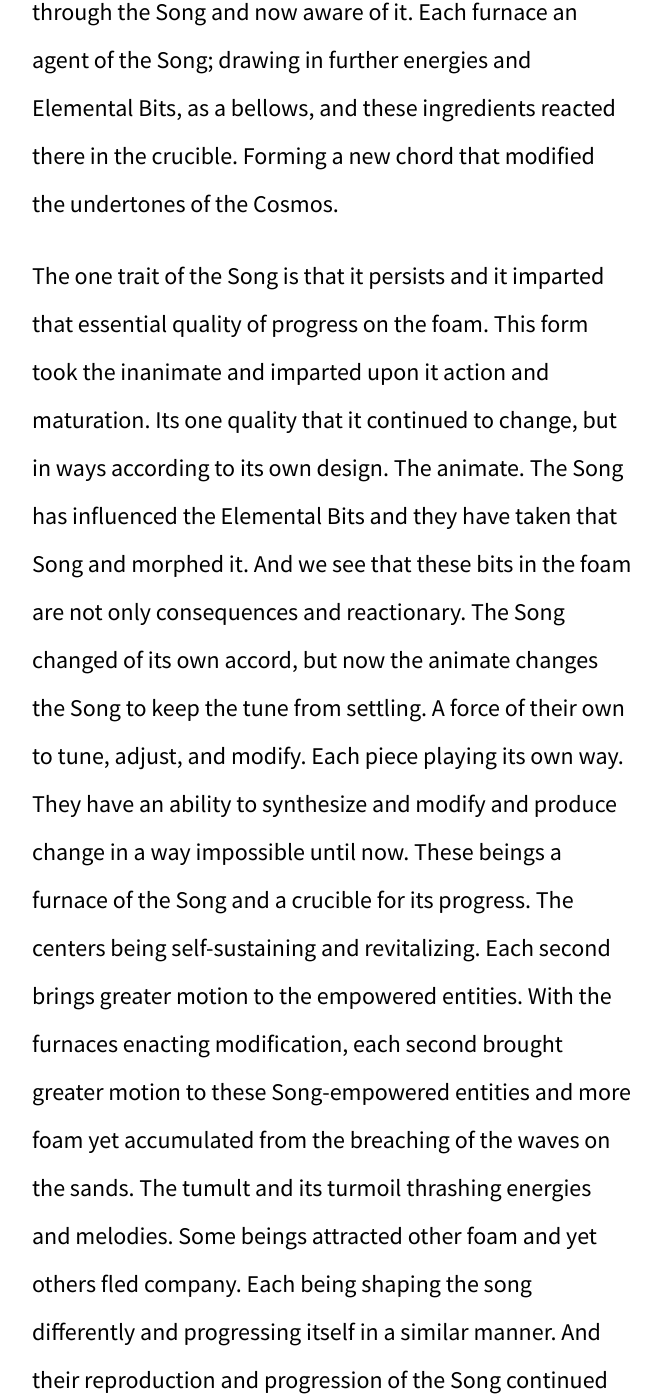
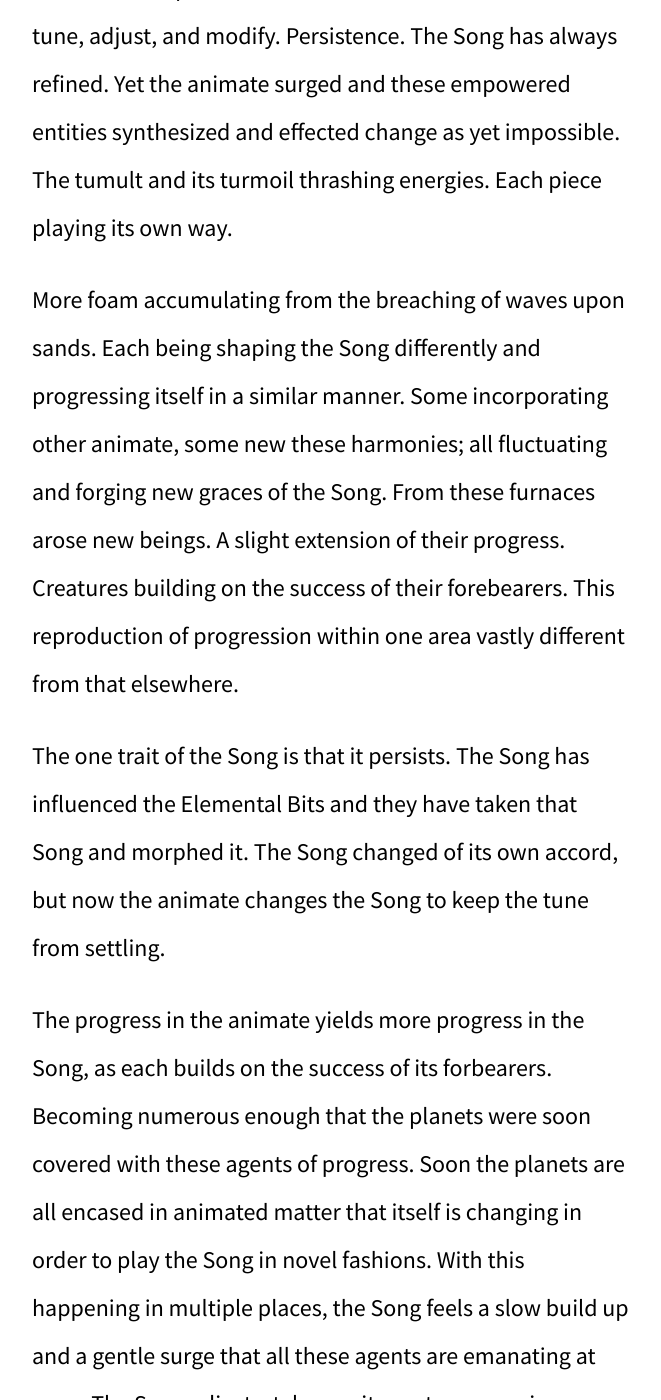
Before and after one commit to kyletolle/the-mechanism-collection, a Jekyll site: the page built from index.md, in a window 1280 px wide and 1400 px high, scrolled down 7208 px. Shown: the whole window, without its empty margins (308-969 px from the left). Built offline with Jekyll 4.4.1, drawn with Linux system fonts in a browser that asks for light colours; some of the changed text lies outside the part shown.

Commit message:
First stage of the draft

```diff
--- a/index.md
+++ b/index.md
@@ -109,86 +109,75 @@ Void, and the emotion of the Song imparted to the Elemental Bits.
 
 ### Covering of the Inanimate
 
-The Song grew in intensity and filled the Cosmos with motion. The Inanimate
-pulsed with the progression of the Song. The Elemental bits now collapsed,
-bound, inseperable. Stars poured out their energy to those fledgling spheres
-that drew near and then orbited. The pitch of the Song shifted and the planets
-reacted. The Song's measures caused the planets to expand and contract;
-forming stretches, wrinkles, and rifts on the surfaces. Giving each a unique
-aspect. At this boundary, where the planets and Void met, the surface Bits
-formed a great steam. And so the planets gained their atmospheres. Another
-change to the Song, and even the atmospheres were moved and the motion began
-the rains which settled on the planets as oceans. A glaze that absorbed the
-measures of the Song and captures the energy of the stars. These forces
-combined, compounded, compressed and this refinement lead the planets to
-termor. Starting in their oceans ripples which harmonized, focused, and
-intensified. Building to waves that broke upon the shores. Whitecaps spreading
-as the waves overlapped and peaked and troughed. The oceans boiled and writhed
-and churned; spitting plumes of spray and foam that caught in the wind,
-drifted across the creaking earth, and settled once the breeze failed. The
-sea foam sticking and building and forming islands that spread, drifted,
-wandered. The ripples and foam of the seas traveled together as embodiments of
-the Song. Eventually covering the entire surface of the oceans. Waves and
-sunlight adding to the heat held by the atmospheres of the planets. The Song's
-music percolating through the atmosphere, with the starlight, to drip into the
-sea foam. The froth shielding it; compacting it to its core; internalizing it.
-This core buzzing and humming with intensity until the spark was hit and
-spontanaeity begot life. At first a single instance of this interanlized,
-revitalizing, self-nourishing energy. But then it erupted throughout these
-cauldrons of power. These beings furnaces of the Song and a crucible for its
-change. Forged through the Song and now aware of it. Each furnace an agent of
-the Song; drawing in further energies and Elemental Bits, as a bellows, and
-these ingredients reacted there in the crucible. Forming a new chord that
-modified the undertones of the Cosmos.
+Another change to the Song, and even the atmospheres were moved and condensed.
+The motion began the rains which settled on the planets as oceans. A glaze
+which absorbed the measures of the Song and captured the energy of the stars.
+These forces combined, compounded, compressed and the Inanimate pulsed with
+the progression of the Song.
 
-The one trait of the Song is that it persists and it imparted that essential
-quality of progress on the foam. This form took the inanimate and imparted
-upon it action and maturation. Its one quality that it continued to change,
-but in ways according to its own design. The animate. The Song has influenced
-the Elemental Bits and they have taken that Song and morphed it. And we see
-that these bits in the foam are not only consequences and reactionary. The
-Song changed of its own accord, but now the animate changes the Song to keep
-the tune from settling. A force of their own to tune, adjust, and modify. Each
-piece playing its own way. They have an ability to synthesize and modify and
-produce change in a way impossible until now. These beings a furnace of the
-Song and a crucible for its progress. The centers being self-sustaining and
-revitalizing. Each second brings greater motion to the empowered entities.
-With the furnaces enacting modification, each second brought greater motion to
-these Song-empowered entities and more foam yet accumulated from the breaching
-of the waves on the sands. The tumult and its turmoil thrashing energies and
-melodies. Some beings attracted other foam and yet others fled company. Each
-being shaping the song differently and progressing itself in a similar manner.
-And their reproduction and progression of the Song continued to differentiate
-each being or group of creatures from those both near and far. This
-reproduction within one area looking vastly different from that in another, be
-it near or far. And they then bring about more of their own, but refined in
-slight ways.  Some incorporating other animate, some these new harmonies; all
-fluctuating and forging new graces of the Song. From these furnaces arose new
-beings. An extension of their progress. The new pieces of the Song building on
-the last. These creatures building on the success of their forbearers. The
-progress in the animate yields more progress in the Song, as each builds on
-the success of its forbearers. Becoming numerous enough that the planets were
-soon covered with these agents of progress. Soon the planets are all encased
-in animated matter that itself is changing in order to play the Song in novel
-fashions. With this happening in multiple places, the Song feels a slow build
-up and a gentle surge that all these agnets are eminating at once. The Song
-adjusts, takes on its next measure in a new way.
+This refinement lead the planets to tremor. Starting in their oceans ripples
+which harmonized, focused, and intensified. Building to waves that overlapped
+and peaked and troughed and broke upon the shores. Whitecaps spreading as the
+oceans writhed and churned. Spitting plumes of spray and foam that caught in
+the wind, drifted across the creaking lands, and settled once the breezes
+failed. The sea foam stuck and built and formed islands that drifted and
+wandered wide. The ripples and foam of the waters traveled together as
+embodiments of the Song, to eventually cover the surfaces of entire planets.
 
-The Animate building on and covering the Inanimate. Over eons of these small
-changes, patterns emerged. Splinters yielded branches of notes. The Song
-itself brought about the Animate, but is now co-dependent on it. The
-persistence is only ensured by the agents of change. And these Agents took the
-Song and built up refinement. Increasing efficiency with each generation.
-Through this fashion, these changes lead to more and varied Animate; the best
-way to invoke change - ensuring no shortage of variation or difference.
-Indeed, what we are today is a result of this progress and procedure and
-malleability. Specialized and industrious automatons of modification. We, the
-current peak of the Song's endurance. Hones and adept at carrying, embodying,
-prevailing. That perfection though not faultless. The flaws are reduced,
-recycled, tuned as each generation of Animate gives way to the next. Never
-given chance to sit, stew, spoil. That pristine music made with the remains of
-the Cataclysm turned instrumental. The known universe trembling to its very
-being with the message it carries and endures; enacts and surely _is_.
+The Song percolating through the atmospheres - with the starlight - to drip
+into the sea foam. The froth shielding it; compacting it to its core;
+internalizing it. This core buzzed and hummed with intensity until the spark
+was hit and spontaneity begot revitalizing energy.
+
+At first, just a single instance of this - life. Then it flared throughout
+these cauldrons as an uproar. Forming a new chord in the Song that modified
+the undertones of the Cosmos.
+
+The Song's most undeniable trait imparted upon the foam. Forged through the
+Song and now aware of it. More than foam - beings. Progress now action,
+according to its own design. The Animate.
+
+These beings furnaces of the Song, drawing in the music and frenzy which
+reacted there in the crucible. These agents neither consequence nor reaction.
+A force of their own to tune, adjust, and modify. Persistence. The Song has
+always refined. Yet the animate surged and these empowered entities
+synthesized and effected change as yet impossible. The tumult and its turmoil
+thrashing energies. Each piece playing its own way.
+
+More foam accumulating from the breaching of waves upon sands. Each being
+shaping the Song differently and progressing itself in a similar manner. Some
+incorporating other animate, some new these harmonies; all fluctuating and
+forging new graces of the Song. From these furnaces arose new beings.
+A slight extension of their progress. Creatures building on the success of their
+forebearers. This reproduction of progression within one area vastly different from that elsewhere.
+
+
+The one trait of the Song is that it persists.
+The Song has influenced the Elemental Bits and they have taken that Song and morphed it.
+The Song changed of its own accord, but now the animate changes the Song to keep the tune from settling.
+
+The progress in the animate yields more progress in the Song, as each builds on the success of its forbearers.
+Becoming numerous enough that the planets were soon covered with these agents of progress.
+Soon the planets are all encased in animated matter that itself is changing in order to play the Song in novel fashions.
+With this happening in multiple places, the Song feels a slow build up and a gentle surge that all these agents are emanating at once.
+The Song adjusts, takes on its next measure in a new way.
+The Animate building on and covering the Inanimate.
+Over eons of these small changes, patterns emerged.
+Splinters yielded branches of notes.
+The Song itself brought about the Animate, but is now co-dependent on it.
+The persistence is only ensured by the agents of change.
+And these Agents took the Song and built up refinement.
+Increasing efficiency with each generation.
+Through this fashion, these changes lead to more and varied Animate; the best way to invoke change - ensuring no shortage of variation or difference.
+Indeed, what we are today is a result of this progress and procedure and malleability.
+Specialized and industrious automatons of modification.
+We, the current peak of the Song's endurance.
+Hones and adept at carrying, embodying, prevailing.
+That perfection though not faultless.
+The flaws are reduced, recycled, tuned as each generation of Animate gives way to the next.
+Never given chance to sit, stew, spoil.
+That pristine music made with the remains of the Cataclysm turned instrumental.
+The known universe trembling to its very being with the message it carries and endures; enacts and surely _is_.
 
 #### Leftovers
 
```
Also changed, not shown: other parts of index.md (+1 -1 lines).
